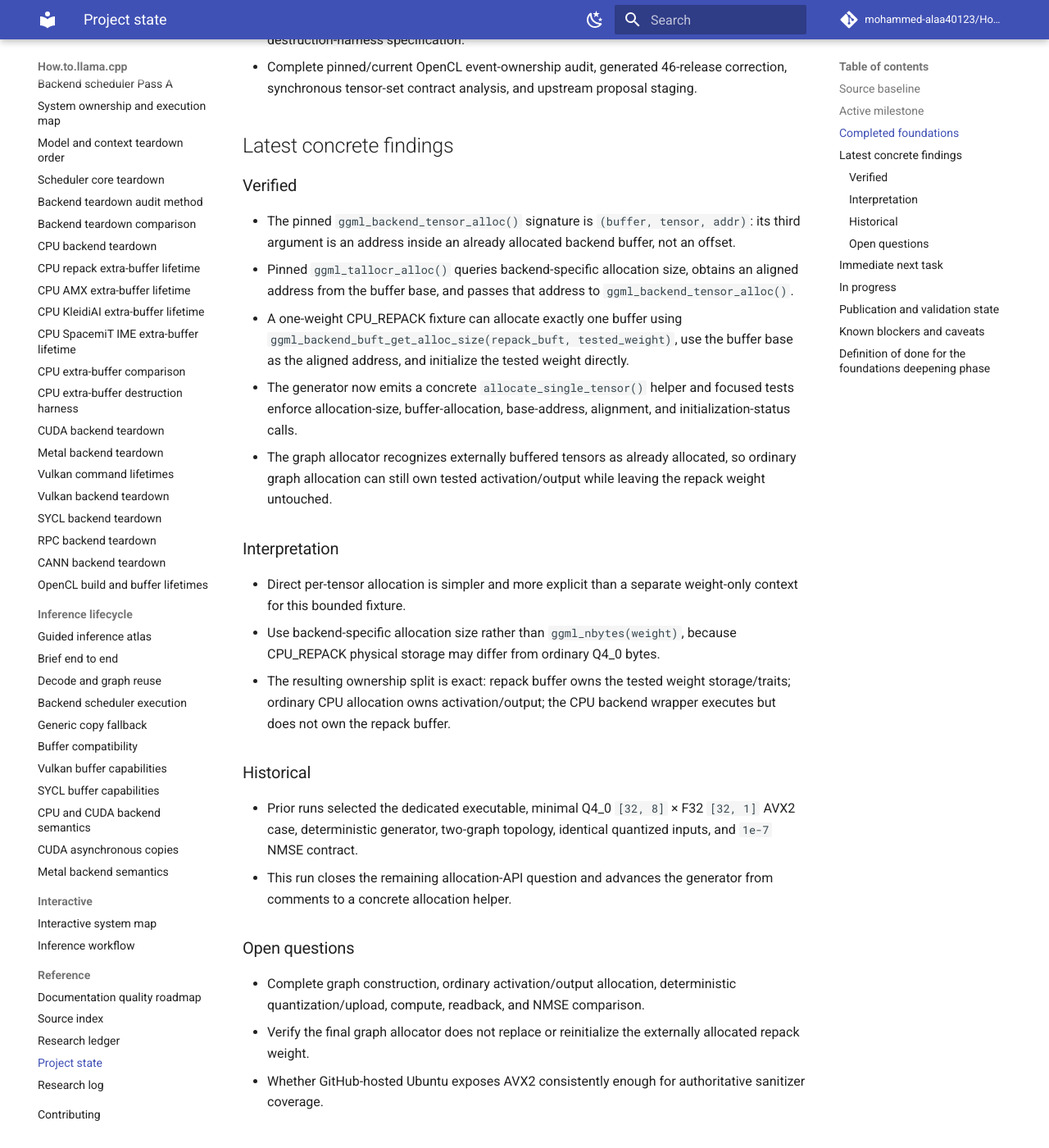
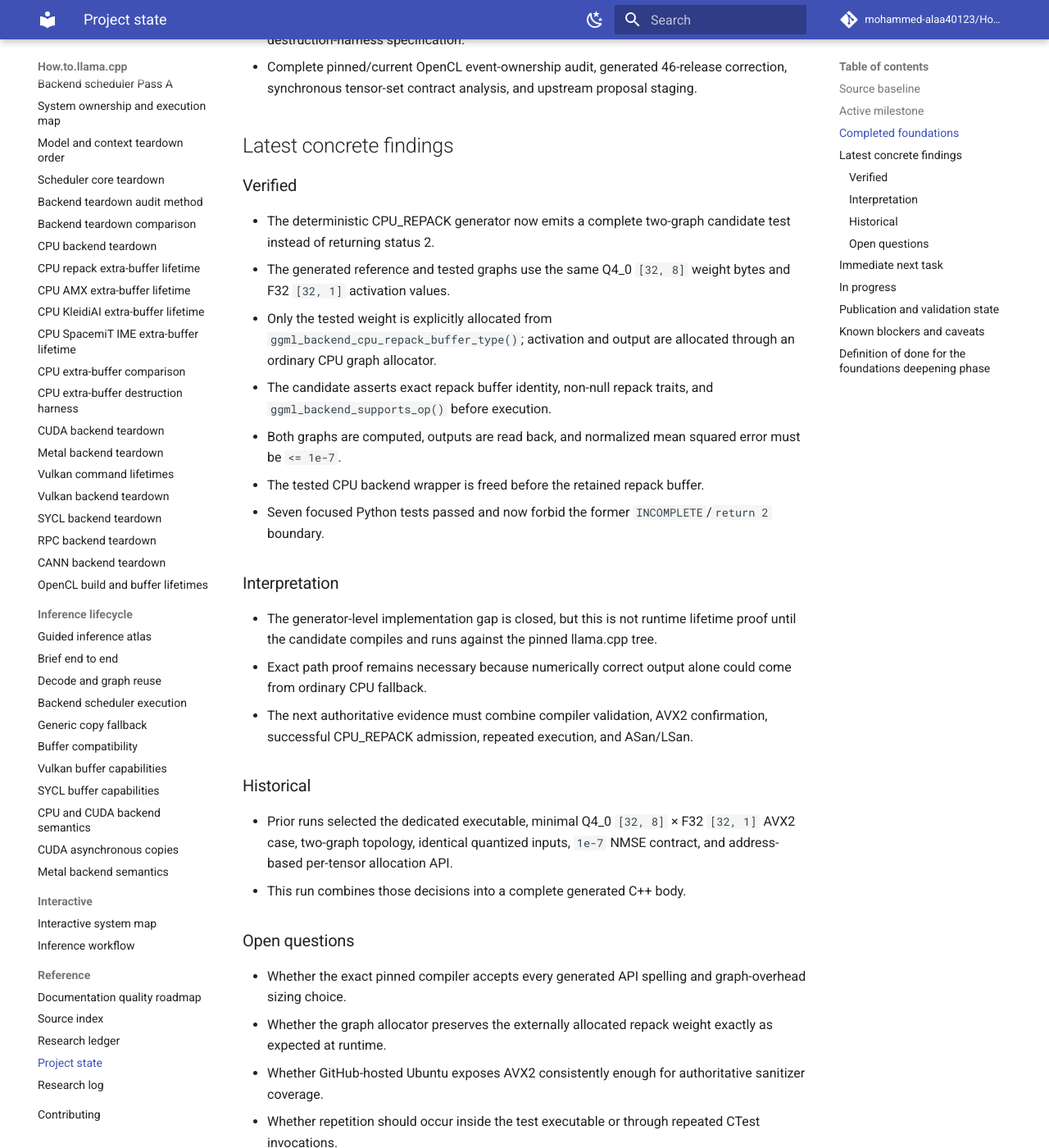
Before and after one commit to mohammed-alaa40123/How.to.llama.cpp, an MkDocs documentation site: the page built from docs/reference/project-state.md, in a window 1280 px wide and 1400 px high, scrolled down 865 px. Shown: the whole window at 82% size. Built offline with MkDocs 1.6.1 and Material for MkDocs 9.7.7, drawn with Linux system fonts in a browser that asks for light colours; comment, search, counter and statistics services are not loaded; some of the changed text lies outside the part shown.

Commit message:
Update project state for complete generated fixture

````diff
--- a/docs/reference/project-state.md
+++ b/docs/reference/project-state.md
@@ -27,46 +27,47 @@ Read this file after the root README on every run. It is the compact checkpoint
 
 ### Verified
 
-- The pinned `ggml_backend_tensor_alloc()` signature is `(buffer, tensor, addr)`: its third argument is an address inside an already allocated backend buffer, not an offset.
-- Pinned `ggml_tallocr_alloc()` queries backend-specific allocation size, obtains an aligned address from the buffer base, and passes that address to `ggml_backend_tensor_alloc()`.
-- A one-weight CPU_REPACK fixture can allocate exactly one buffer using `ggml_backend_buft_get_alloc_size(repack_buft, tested_weight)`, use the buffer base as the aligned address, and initialize the tested weight directly.
-- The generator now emits a concrete `allocate_single_tensor()` helper and focused tests enforce allocation-size, buffer-allocation, base-address, alignment, and initialization-status calls.
-- The graph allocator recognizes externally buffered tensors as already allocated, so ordinary graph allocation can still own tested activation/output while leaving the repack weight untouched.
+- The deterministic CPU_REPACK generator now emits a complete two-graph candidate test instead of returning status 2.
+- The generated reference and tested graphs use the same Q4_0 `[32, 8]` weight bytes and F32 `[32, 1]` activation values.
+- Only the tested weight is explicitly allocated from `ggml_backend_cpu_repack_buffer_type()`; activation and output are allocated through an ordinary CPU graph allocator.
+- The candidate asserts exact repack buffer identity, non-null repack traits, and `ggml_backend_supports_op()` before execution.
+- Both graphs are computed, outputs are read back, and normalized mean squared error must be `<= 1e-7`.
+- The tested CPU backend wrapper is freed before the retained repack buffer.
+- Seven focused Python tests passed and now forbid the former `INCOMPLETE`/`return 2` boundary.
 
 ### Interpretation
 
-- Direct per-tensor allocation is simpler and more explicit than a separate weight-only context for this bounded fixture.
-- Use backend-specific allocation size rather than `ggml_nbytes(weight)`, because CPU_REPACK physical storage may differ from ordinary Q4_0 bytes.
-- The resulting ownership split is exact: repack buffer owns the tested weight storage/traits; ordinary CPU allocation owns activation/output; the CPU backend wrapper executes but does not own the repack buffer.
+- The generator-level implementation gap is closed, but this is not runtime lifetime proof until the candidate compiles and runs against the pinned llama.cpp tree.
+- Exact path proof remains necessary because numerically correct output alone could come from ordinary CPU fallback.
+- The next authoritative evidence must combine compiler validation, AVX2 confirmation, successful CPU_REPACK admission, repeated execution, and ASan/LSan.
 
 ### Historical
 
-- Prior runs selected the dedicated executable, minimal Q4_0 `[32, 8]` × F32 `[32, 1]` AVX2 case, deterministic generator, two-graph topology, identical quantized inputs, and `1e-7` NMSE contract.
-- This run closes the remaining allocation-API question and advances the generator from comments to a concrete allocation helper.
+- Prior runs selected the dedicated executable, minimal Q4_0 `[32, 8]` × F32 `[32, 1]` AVX2 case, two-graph topology, identical quantized inputs, `1e-7` NMSE contract, and address-based per-tensor allocation API.
+- This run combines those decisions into a complete generated C++ body.
 
 ### Open questions
 
-- Complete graph construction, ordinary activation/output allocation, deterministic quantization/upload, compute, readback, and NMSE comparison.
-- Verify the final graph allocator does not replace or reinitialize the externally allocated repack weight.
+- Whether the exact pinned compiler accepts every generated API spelling and graph-overhead sizing choice.
+- Whether the graph allocator preserves the externally allocated repack weight exactly as expected at runtime.
 - Whether GitHub-hosted Ubuntu exposes AVX2 consistently enough for authoritative sanitizer coverage.
+- Whether repetition should occur inside the test executable or through repeated CTest invocations.
 
 ## Immediate next task
 
 ```text
-complete two no-alloc graphs
-  → preallocate tested Q4_0 weight with allocate_single_tensor(repack_buft, ...)
-  → allocate activation/output from ordinary CPU storage
-  → quantize deterministic F32 weight once and upload identical Q4_0 bytes
-  → upload identical deterministic F32 activation
-  → prove buffer identity, non-null traits, and supports_op
-  → execute both graphs and compare NMSE <= 1e-7
-  → free tested backend wrapper before retained repack buffer
-  → repeat under ASan/LSan on AVX2-confirmed CI
+materialize generated patch in pinned llama.cpp tree
+  → compile dedicated test target
+  → correct any pinned-API mismatch
+  → prove AVX2 and CPU_REPACK admission
+  → execute repeatedly under ASan/LSan
+  → fail on skip when AVX2 is present
+  → preserve backend-wrapper-before-buffer teardown
 ```
 
 ## In progress
 
-- First CPU repack lifetime fixture graph execution and sanitizer CI.
+- Pinned-tree compilation and sanitizer CI for the first CPU repack lifetime fixture.
 - Manual/upstream submission of the reviewed 46-release OpenCL ownership correction; GitHub App write access to upstream is blocked.
 - Source-index regeneration with pinned line-aware symbol inventory.
 - Hardware-specific lifetime extensions for KleidiAI, AMX, and SpacemiT.
@@ -75,14 +76,14 @@ complete two no-alloc graphs
 ## Publication and validation state
 
 - Work is published in PR #1 from branch `automation/backend-teardown-audit-method`.
-- Added detailed note `logs/research/2026-07-16/0851-cpu-repack-per-tensor-allocation-api.md`.
+- Added detailed note `logs/research/2026-07-16/0951-cpu-repack-complete-generated-fixture.md`.
 - Updated the generator, focused tests, README living TODOs, this project checkpoint, and the concise research log.
 - Research ledger unchanged: this increment used the already-recorded pinned llama.cpp primary source.
 - Final-head workflow results must be checked after all context commits.
 
 ## Known blockers and caveats
 
-- **Runtime proof:** the generated source still intentionally exits nonzero until graph execution and comparison are implemented.
+- **Runtime proof:** the complete generated source has not yet been compiled or executed against the pinned tree.
 - **Hardware gate:** successful skip on a non-AVX2 runner does not validate repack lifetime ordering.
 - **Path proof:** correct numerical output alone is insufficient because ordinary CPU fallback can produce the same answer.
 - **Sanitizer scope:** process-static dispatch metadata should be documented separately, not hidden with broad leak suppression.
````
Also changed, not shown: other parts of docs/reference/project-state.md (+1 -1 lines).
